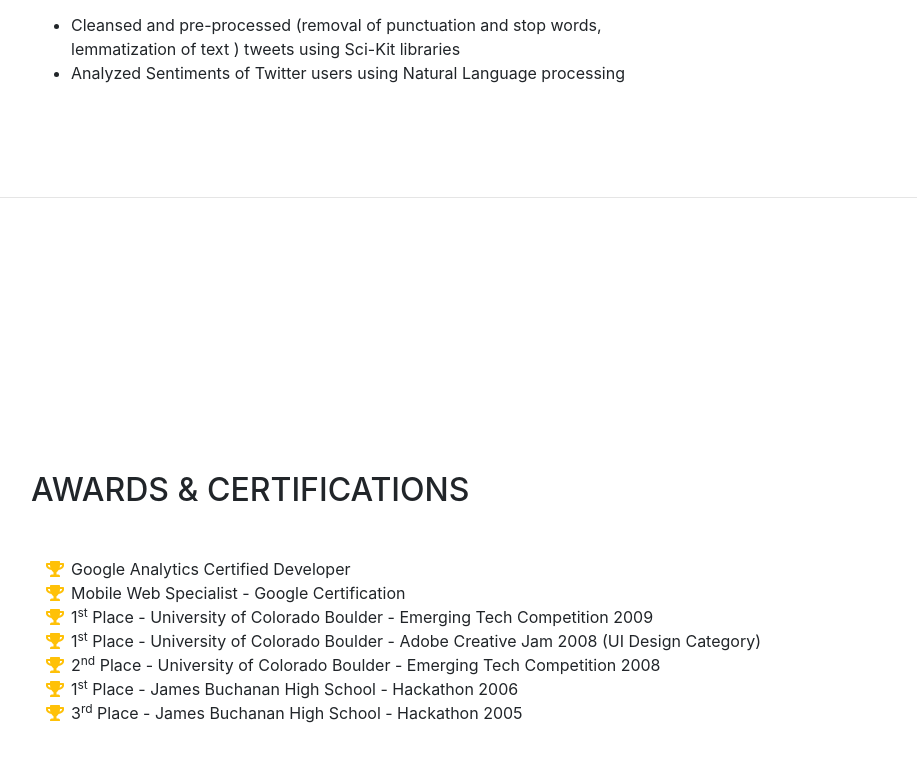
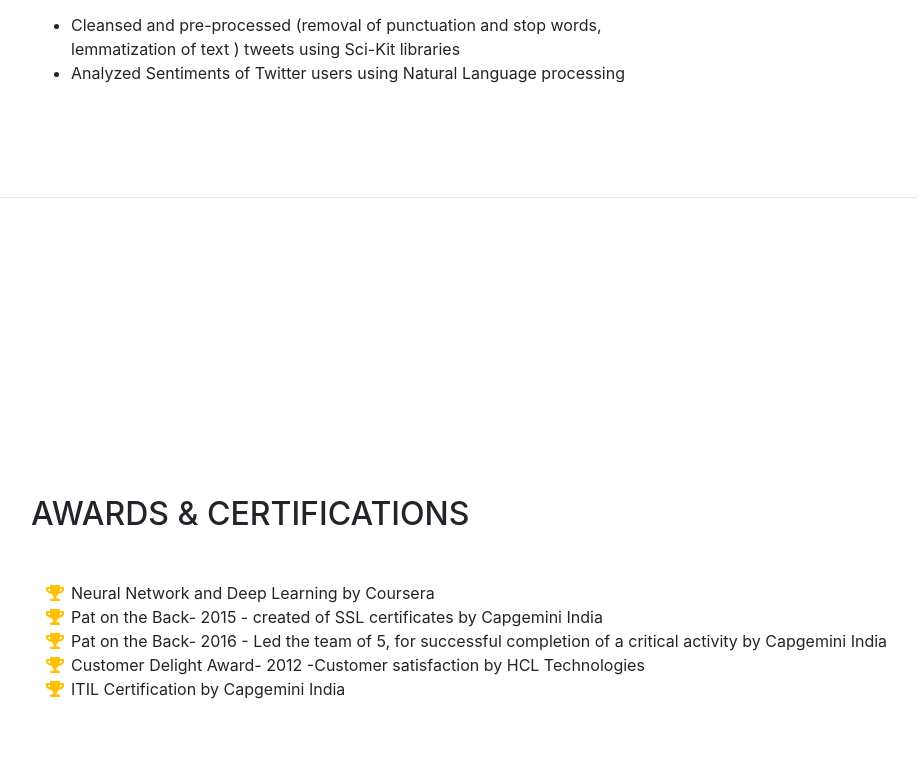
Before and after one commit to megh4/megh4.github.io, a website with bundled scripts: page index.html in a window 1280 px wide. Shown: the part 4371-5133 px from the top of the page, without its empty margins (289-1206 px from the left). Built offline with nearby package versions, Linux system fonts and the light colour scheme; a web font is replaced by a local one.

Commit message:
Update index.html

```diff
--- a/index.html
+++ b/index.html
@@ -29,7 +29,7 @@
     <a class="navbar-brand js-scroll-trigger" href="#page-top">
       <span class="d-block d-lg-none">Megha Sharma</span>
       <span class="d-none d-lg-block">
-        <img class="img-fluid img-profile rounded-circle mx-auto mb-2" src="img/profile.jpg" alt="">
+        <img class="img-fluid img-profile rounded-circle mx-auto mb-2" src=" img/profile.jpg " alt="">
       </span>
     </a>
     <button class="navbar-toggler" type="button" data-toggle="collapse" data-target="#navbarSupportedContent"
@@ -323,30 +323,30 @@
         <ul class="fa-ul mb-0">
           <li>
             <i class="fa-li fa fa-trophy text-warning"></i>
-            Google Analytics Certified Developer</li>
+            Neural Network and Deep Learning by Coursera</li>
           <li>
             <i class="fa-li fa fa-trophy text-warning"></i>
-            Mobile Web Specialist - Google Certification</li>
+          </li>
           <li>
             <i class="fa-li fa fa-trophy text-warning"></i>
-            1<sup>st</sup>
-            Place - University of Colorado Boulder - Emerging Tech Competition 2009</li>
+            <sup></sup>
+            Pat on the Back- 2015 - created of SSL certificates by Capgemini India</li>
           <li>
             <i class="fa-li fa fa-trophy text-warning"></i>
-            1<sup>st</sup>
-            Place - University of Colorado Boulder - Adobe Creative Jam 2008 (UI Design Category)</li>
+            <sup></sup>
+            Pat on the Back- 2016 - Led the team of 5, for successful completion of a critical activity by Capgemini India</li>
           <li>
             <i class="fa-li fa fa-trophy text-warning"></i>
-            2<sup>nd</sup>
-            Place - University of Colorado Boulder - Emerging Tech Competition 2008</li>
+            <sup></sup>
+            Customer Delight Award- 2012 -Customer satisfaction by HCL Technologies</li>
           <li>
             <i class="fa-li fa fa-trophy text-warning"></i>
-            1<sup>st</sup>
-            Place - James Buchanan High School - Hackathon 2006</li>
+            <sup></sup>
+           </li>
           <li>
             <i class="fa-li fa fa-trophy text-warning"></i>
-            3<sup>rd</sup>
-            Place - James Buchanan High School - Hackathon 2005</li>
+            <sup></sup>
+           ITIL Certification by Capgemini India</li>
         </ul>
       </div>
     </section>
```
